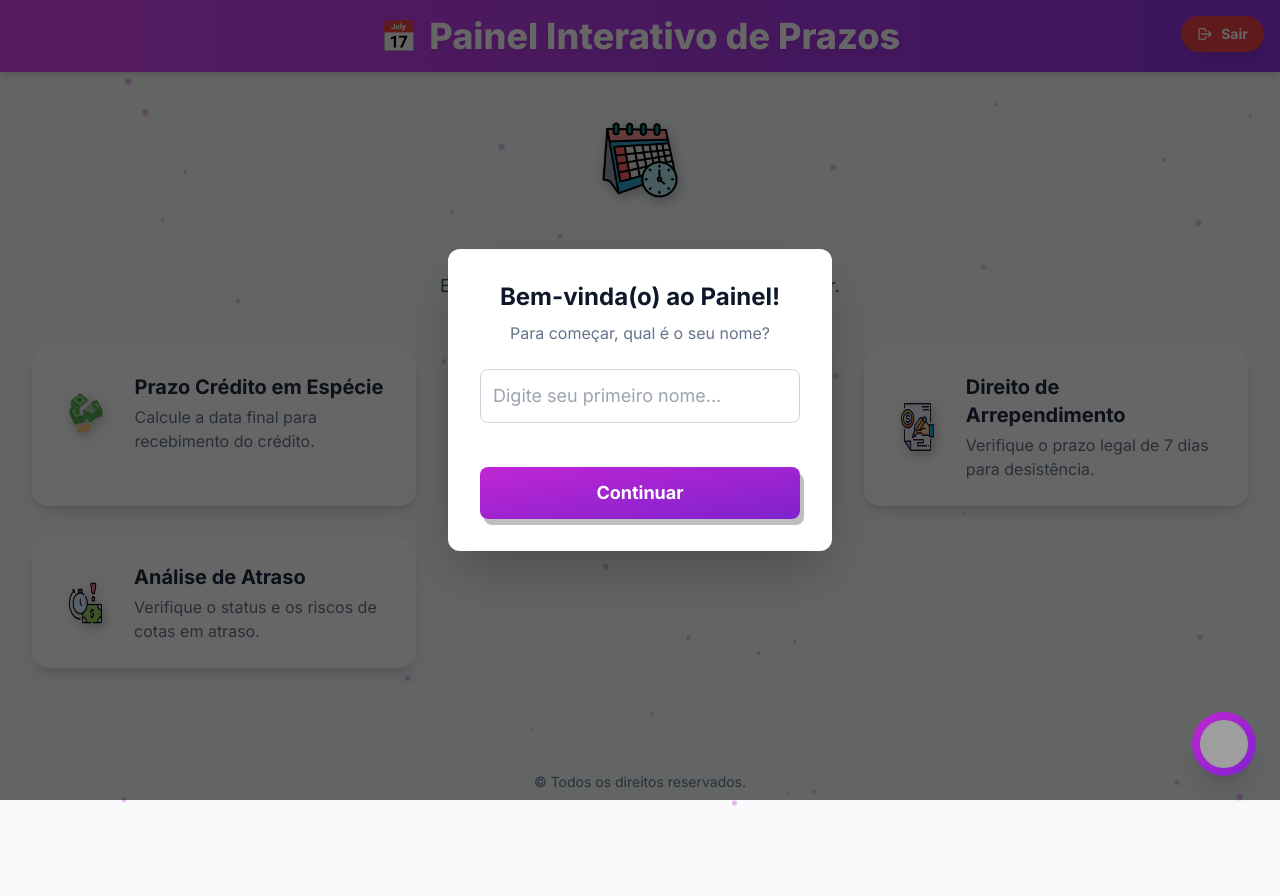
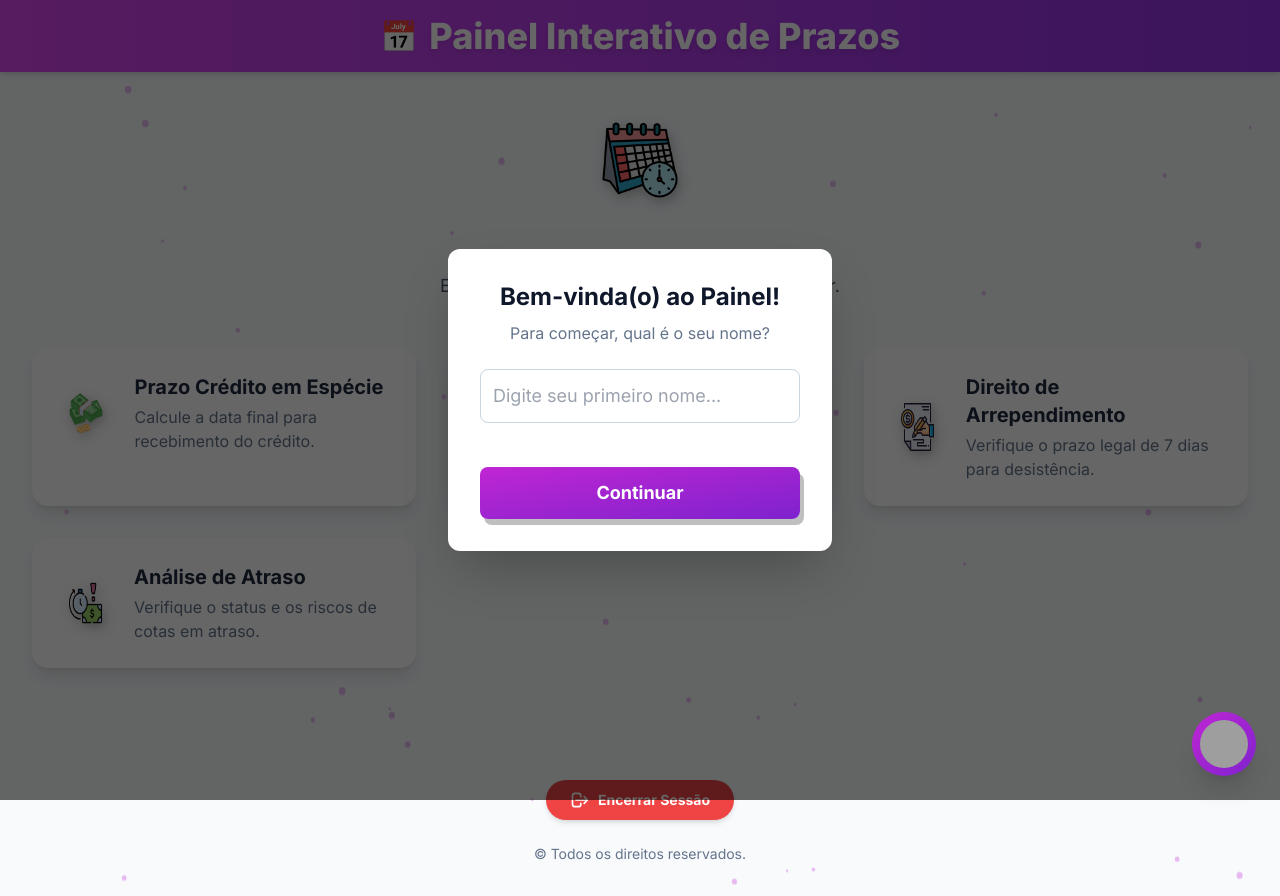
Before and after one commit to FabioRagnarDEV/contador-dias, a website: page public/index.html in a window 1280 px wide. Before the commit the page ends 816 px from the top, so only its background shows below. Drawn offline with nearby package versions, Linux system fonts and the light colour scheme; grey boxes are pictures that could not be loaded.

Commit message:
Alterando posição do botão [encerrar sessão]

```diff
--- a/public/index.html
+++ b/public/index.html
@@ -55,13 +55,6 @@
 <body class="relative bg-slate-50 text-slate-800">
   <canvas id="particles"></canvas>
   <canvas id="fireworks-canvas"></canvas>
-
-  <a href="/logout" class="absolute top-4 right-4 z-50 bg-red-500 hover:bg-red-600 text-white font-bold py-2 px-4 rounded-full shadow-lg transition-transform transform hover:scale-105 flex items-center gap-2 text-sm">
-    <svg xmlns="http://www.w3.org/2000/svg" class="h-4 w-4" fill="none" viewBox="0 0 24 24" stroke="currentColor">
-      <path stroke-linecap="round" stroke-linejoin="round" stroke-width="2" d="M17 16l4-4m0 0l-4-4m4 4H7m6 4v1a3 3 0 01-3 3H6a3 3 0 01-3-3V7a3 3 0 013-3h4a3 3 0 013 3v1" />
-    </svg>
-    Sair
-  </a>
 
   <div id="celebration-overlay">
     <h1 id="celebration-message" class="text-5xl md:text-7xl font-extrabold text-yellow-400 text-center drop-shadow-[0_0_15px_rgba(250,204,21,0.6)] p-4 leading-tight">
@@ -147,9 +140,18 @@
       </a>
     </div>
   </main>
-  <footer class="w-full text-center py-6 mt-4 sm:mt-8 relative z-10">
-    <p class="text-sm text-slate-500">&copy; Todos os direitos reservados.</p>
-  </footer>
+  <footer class="w-full py-8 mt-4 sm:mt-8 relative z-10 flex flex-col items-center gap-6">
+
+  <a href="/logout" class="bg-red-500 hover:bg-red-600 text-white font-bold py-2.5 px-6 rounded-full shadow-md transition-transform transform hover:scale-105 flex items-center gap-2 text-sm w-max">
+    <svg xmlns="http://www.w3.org/2000/svg" class="h-5 w-5" fill="none" viewBox="0 0 24 24" stroke="currentColor">
+      <path stroke-linecap="round" stroke-linejoin="round" stroke-width="2" d="M17 16l4-4m0 0l-4-4m4 4H7m6 4v1a3 3 0 01-3 3H6a3 3 0 01-3-3V7a3 3 0 013-3h4a3 3 0 013 3v1" />
+    </svg>
+    Encerrar Sessão
+  </a>
+
+  <p class="text-sm text-slate-500">&copy; Todos os direitos reservados.</p>
+</footer>
+
   <div id="modal-overlay" class="fixed inset-0 bg-black bg-opacity-60 flex items-center justify-center z-50 transition-opacity duration-300 hidden p-4">
     <div id="modal-box" class="bg-white p-6 sm:p-8 rounded-xl shadow-2xl w-full max-w-sm">
       <h3 class="text-2xl font-bold text-slate-900 text-center">Bem-vinda(o) ao Painel!</h3>
```
Also changed, not shown: public/CalculadoraAtraso/analiseAtraso.html (+12 -8 lines), public/CalculadoraCreditoEspecie/creditoEmEspecie.html (+14 -11 lines), public/CalculadoraPosVendas/posVendas.html (+11 -11 lines), public/LeiArrependimento/leiArrependimento.html (+13 -11 lines).
